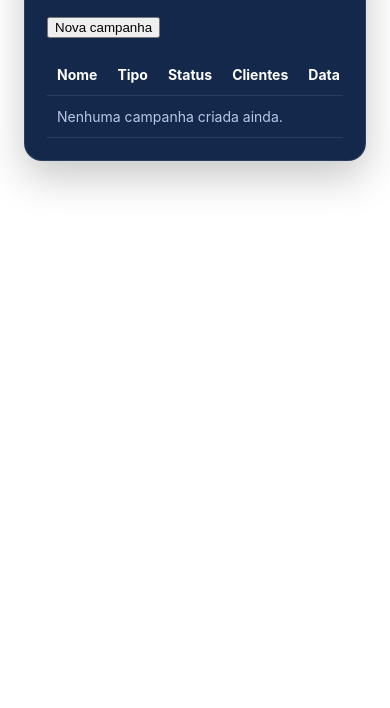
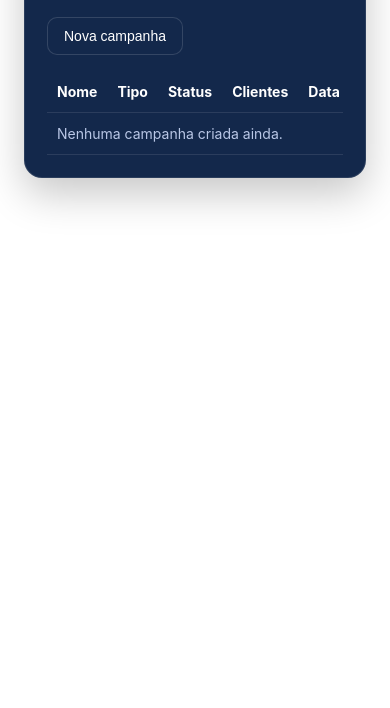
Before and after one commit to oscarlage/portalwifi2, a plain HTML site: page estabelecimento/campanhas.html in a window 390 px wide. Shown: the part 136-844 px from the top of the page. Drawn offline with Linux system fonts and the light colour scheme.

Commit message:
Update estabelecimento.css

```diff
--- a/assets/css/estabelecimento.css
+++ b/assets/css/estabelecimento.css
@@ -984,4 +984,18 @@ td{
   color: var(--text);
   font-size: 14px;
 }
+  .btn-secondary{
+  border:1px solid rgba(255,255,255,.14);
+  background: var(--card);
+  color:#fff;
+  padding:10px 16px;
+  border-radius:10px;
+  cursor:pointer;
+  font-size:14px;
+  transition:.2s ease;
 }
+
+.btn-secondary:hover{
+  background: var(--card-2);
+}
+}
```
